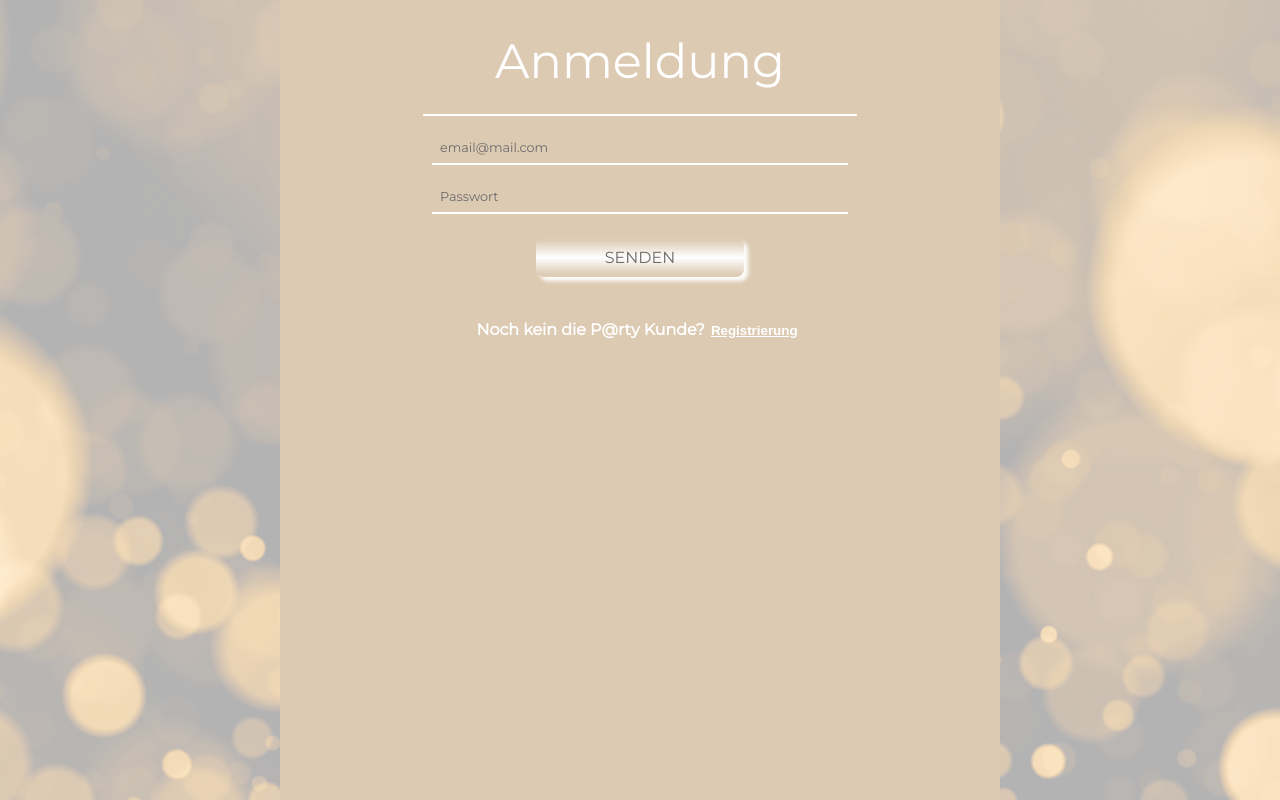
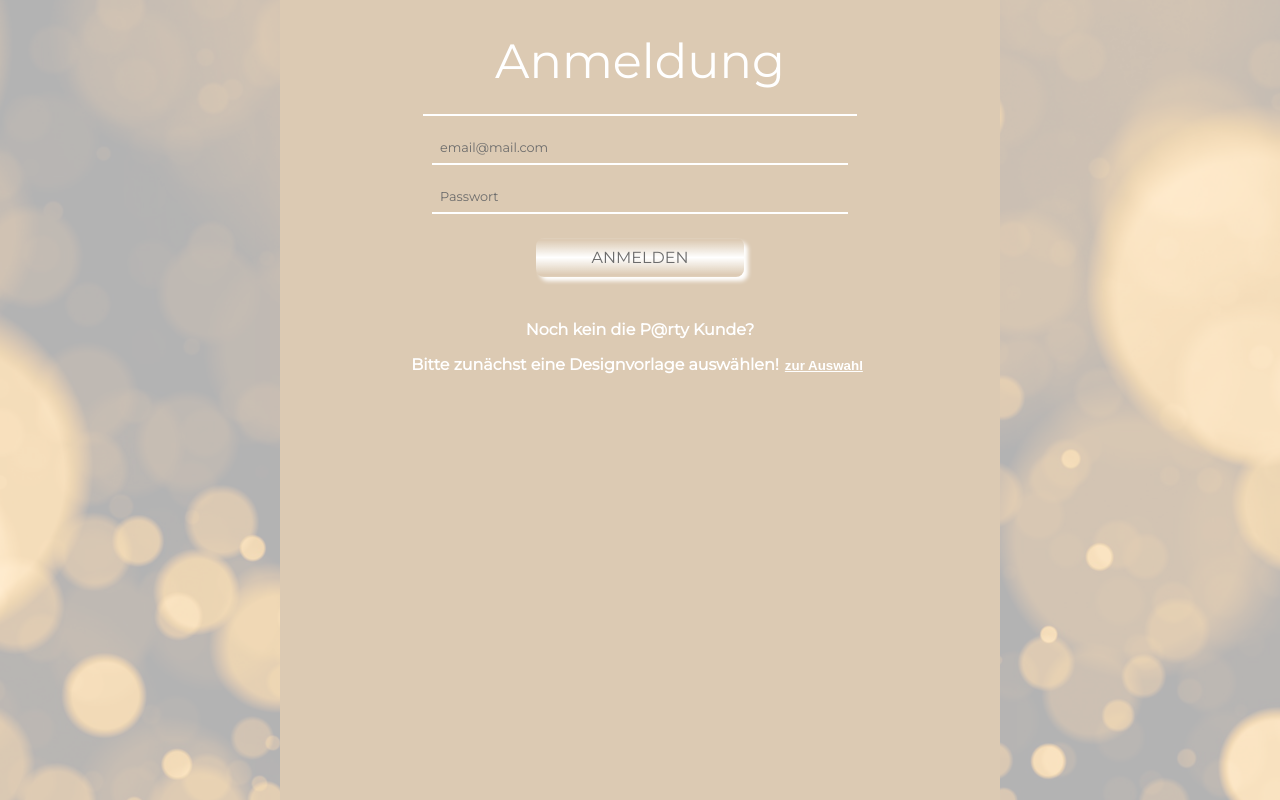
Before and after one commit to CarolaZapp/dieParty_FE, a React (Vite) app: page /userLogin in a window 1280 px wide. Built offline with nearby package versions, Linux system fonts and the light colour scheme.

Commit message:
navigation changed

```diff
--- a/src/components/UserLogin.jsx
+++ b/src/components/UserLogin.jsx
@@ -17,8 +17,12 @@ const UserLogin = () => {
   const [formData, setFormData] = useState(Initial);
 
   // handleClick
-  const handleClickRegister = () => {
-    navigate("/userRegister");
+  // const handleClickRegister = () => {
+  //   navigate("/userRegister");
+  // };
+
+  const handleClickAuswahl = () => {
+    navigate("/chooseDesign");
   };
 
   // handleChange
@@ -79,14 +83,20 @@ const UserLogin = () => {
                 value={formData.password}
                 required
               />
-              <button className="submit">Senden</button>
+              <button className="submit">Anmelden</button>
             </form>
             <div className={styles.navTo}>
               <h5>
                 Noch kein <strong>die P@rty</strong> Kunde?
-                <button className="goTo" onClick={handleClickRegister}>
+                {/* <button className="goTo" onClick={handleClickRegister}>
                   <strong> Registrierung </strong>
-                </button>
+                </button> */}
+                <p>
+                  Bitte zunächst eine Designvorlage auswählen!
+                  <button className="goTo" onClick={handleClickAuswahl}>
+                    <strong> zur Auswahl </strong>
+                  </button>
+                </p>
               </h5>
             </div>
           </div>
```
